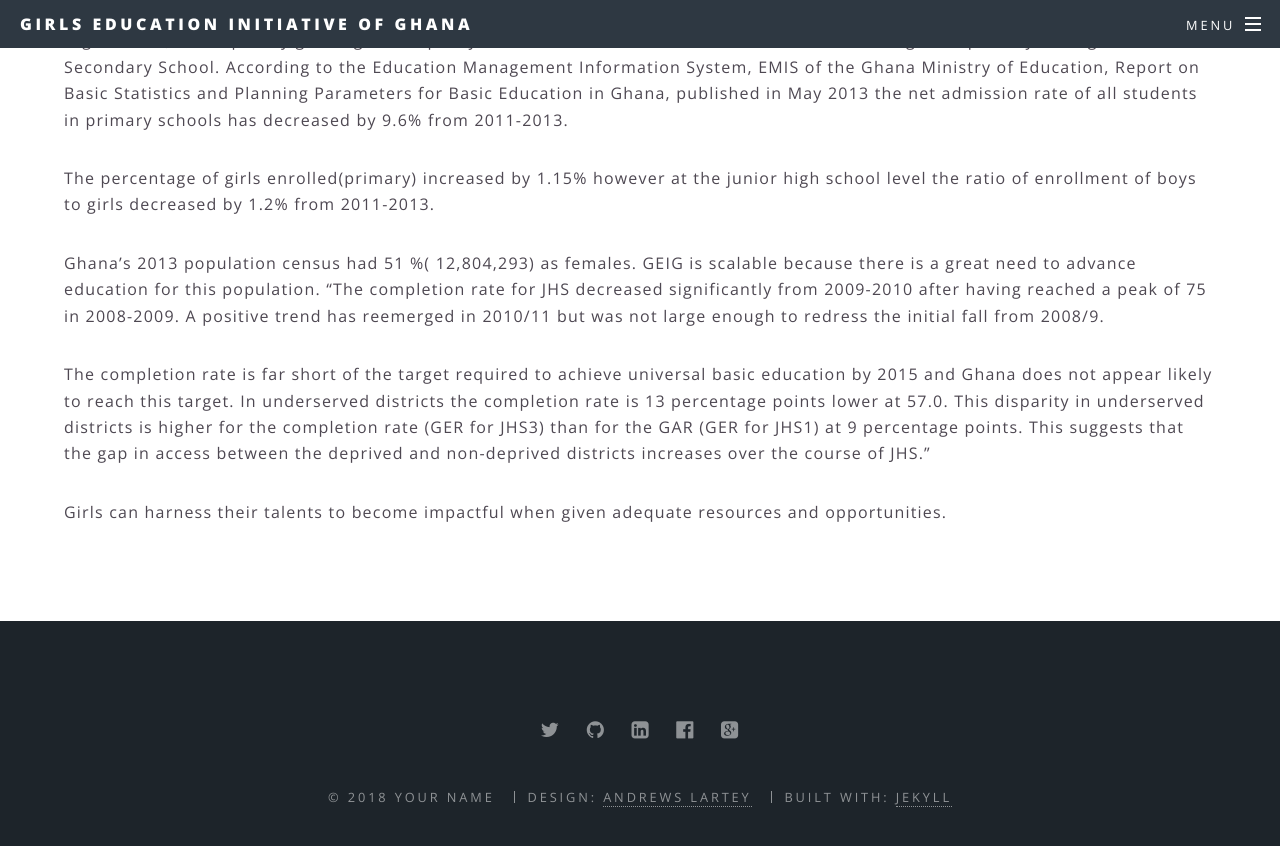
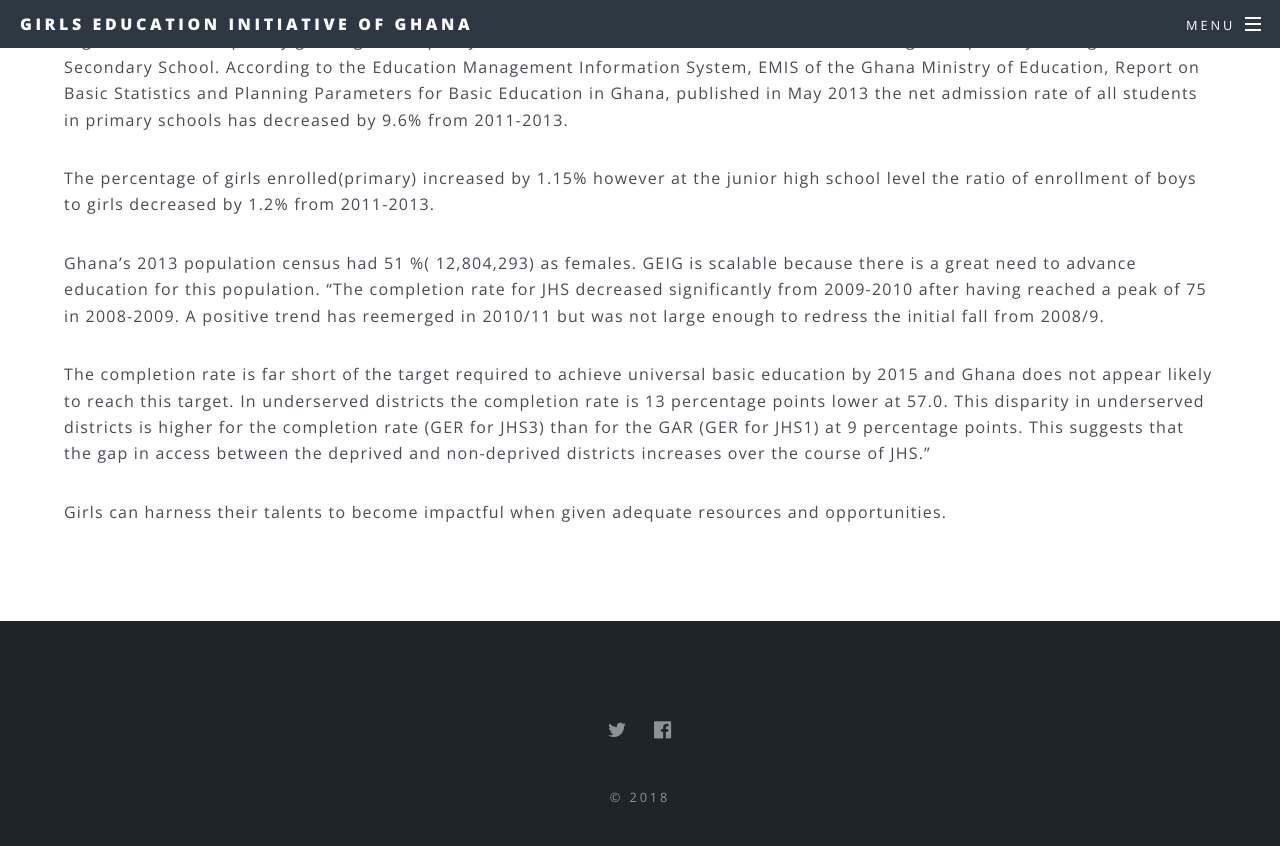
Before and after one commit to geig/geig.github.io, a Jekyll site: the page about.html, which Jekyll copies as it is, in a window 1280 px wide and 900 px high, scrolled down 1050 px. Shown: the top 846 px of the window. Built offline with Jekyll 4.4.1, drawn with Linux system fonts in a browser that asks for light colours.

Commit message:
Update about.html

```diff
--- a/about.html
+++ b/about.html
@@ -123,36 +123,12 @@ Quality Education For ALL Girls
 
 
 
-    <li><a target="_blank" href="https://twitter.com/<username>" class="icon fa-twitter"
+    <li><a target="_blank" href="https://twitter.com/GirlsEDGH" class="icon fa-twitter"
            ><span class="label">twitter</span></a></li>
 
 
-
-
-
-    <li><a target="_blank" href="https://github.com/<username>" class="icon fa-github"
-           ><span class="label">github</span></a></li>
-
-
-
-
-
-    <li><a target="_blank" href="https://linkedin.com/in/<username>" class="icon fa-linkedin-square"
-           ><span class="label">linkedin-square</span></a></li>
-
-
-
-
-
-    <li><a target="_blank" href="https://facebook.com/<username>" class="icon fa-facebook-official"
+    <li><a target="_blank" href="https://www.facebook.com/GirlsEdGH" class="icon fa-facebook-official"
            ><span class="label">facebook-official</span></a></li>
-
-
-
-
-
-    <li><a target="_blank" href="https://plus.google.com/u/0/+<username>" class="icon fa-google-plus-square"
-           ><span class="label">google-plus-square</span></a></li>
 
 
 
@@ -164,9 +140,7 @@ Quality Education For ALL Girls
 
 
     2018
-    Your Name</li>
-    <li>Design: <a  target="_blank">Andrews Lartey</a></li>
-    <li>Built with: <a href="http://jekyllrb.com" target="_blank">Jekyll</a></li>
+	  </li>
   </ul>
 </footer>
 
```
